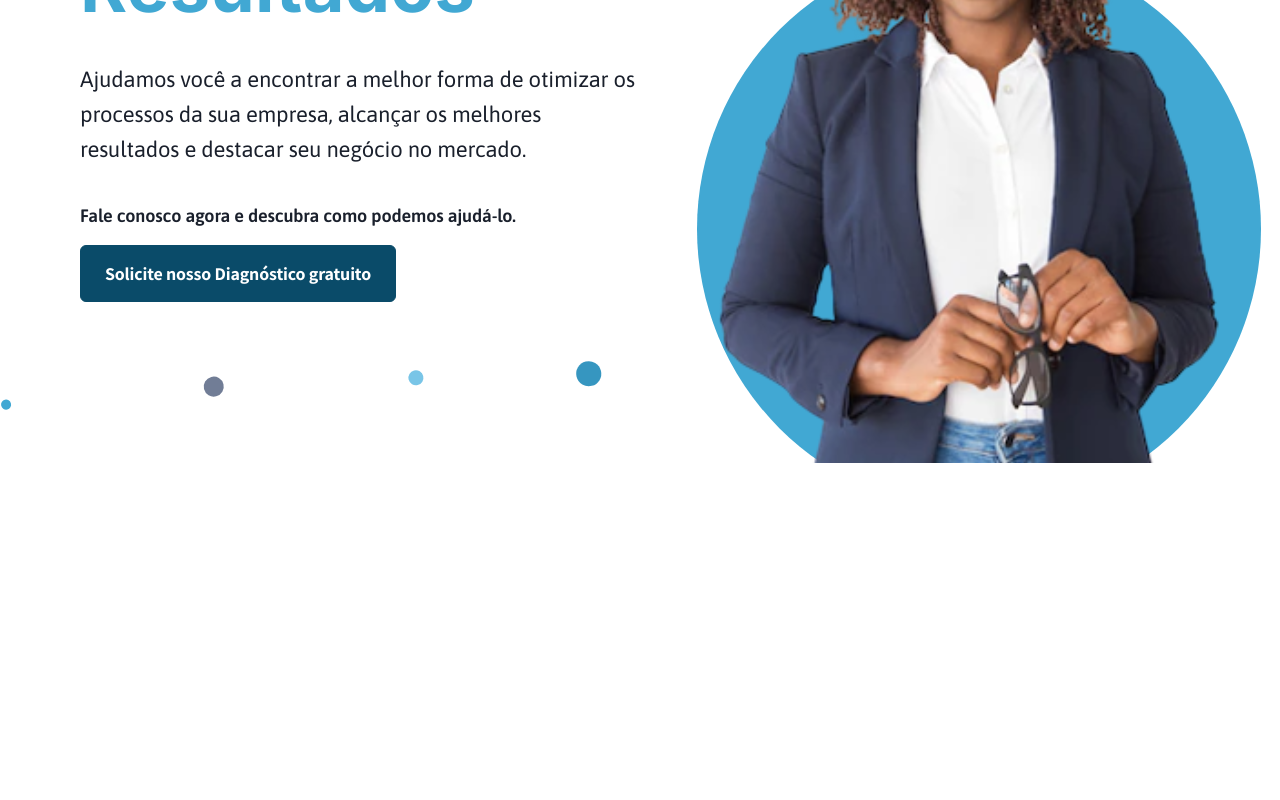
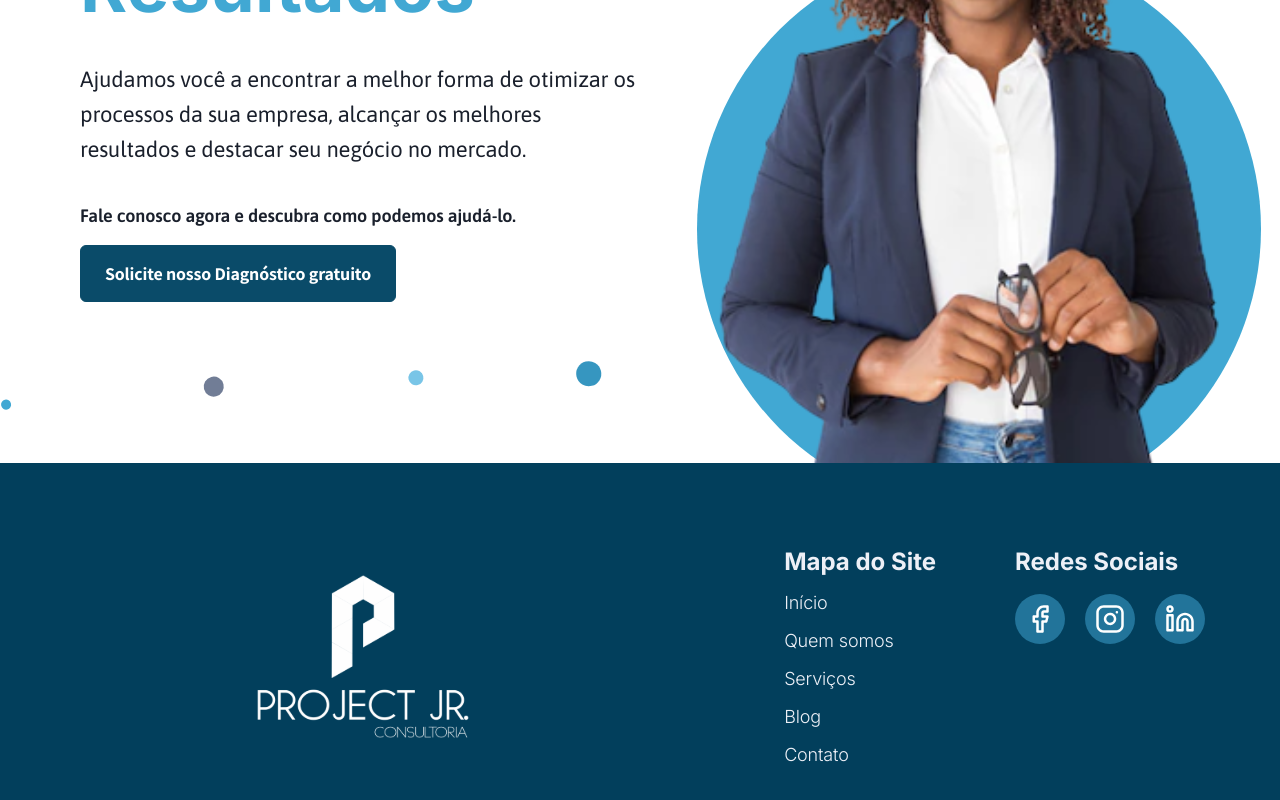
Before and after one commit to byte-serido/projectJR-Consultoria-web, a Vue app in the folder web/: page / in a window 1280 px wide. Shown: the part 440-1240 px from the top of the page. Before the commit the page ends 903 px from the top, so only its background shows below. Built offline with nearby package versions, Linux system fonts and the light colour scheme.

Commit message:
feat: Adicionando o footer na tela #4

```diff
--- a/web/src/App.vue
+++ b/web/src/App.vue
@@ -3,12 +3,16 @@
       <NavBar></NavBar>
   </header>
   <router-view></router-view>
+  <footer>
+    <Footer></Footer>
+  </footer>
 </template>
 
 <script>
 import NavBar from "./components/NavBar.vue"
+import Footer from "./components/MyFooter.vue"
 export default {
-  components:{NavBar},
+  components:{NavBar, Footer},
   name: 'App',
 }
 </script>
```
